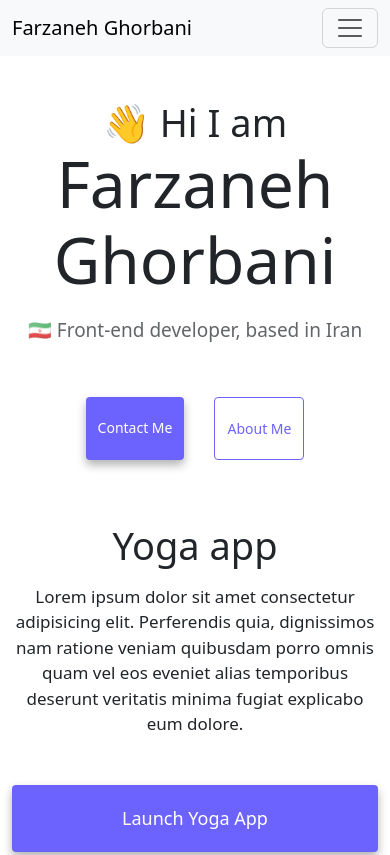
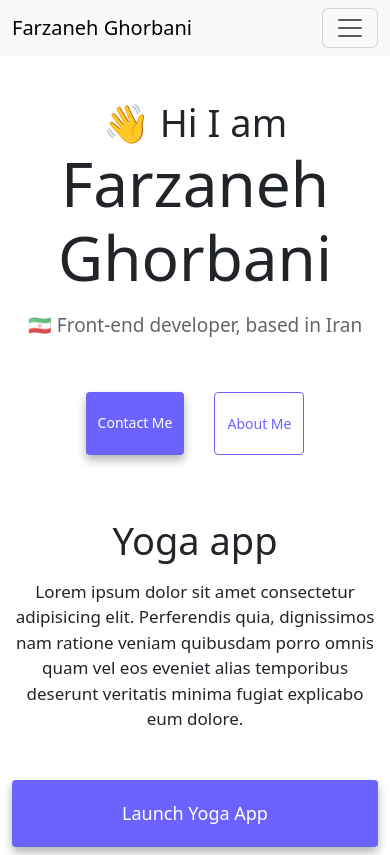
Before and after one commit to Pharzan-q/SheCodes-homework-week3, a plain HTML site: page index.html in a window 390 px wide. Shown: the top 855 px of the page. Drawn offline with nearby package versions, Linux system fonts and the light colour scheme.

Commit message:
changed h1 font-size

```diff
--- a/style.css
+++ b/style.css
@@ -125,7 +125,7 @@ p {
     font-size: 17px;
   }
   h1 {
-    font-size: 64px;
+    font-size: 62px;
     padding-left: 5px;
     padding-right: 5px;
   }
```
